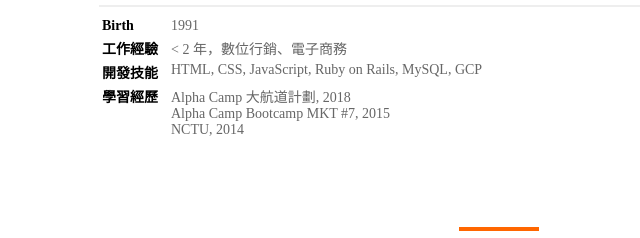
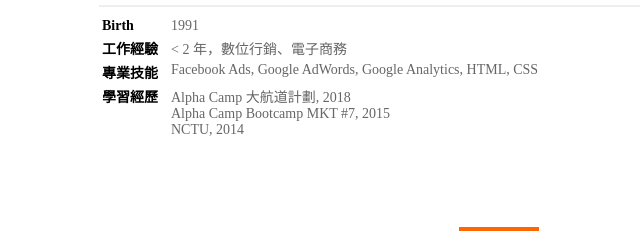
Before and after one commit to jasonch1u/MyWeb, a plain HTML site: page index.html in a window 1280 px wide. Shown: the part 271-509 px from the top of the page, 141-781 px from the left. Drawn offline with Linux system fonts and the light colour scheme.

Commit message:
skill update

```diff
--- a/index.html
+++ b/index.html
@@ -35,8 +35,8 @@
                 <td>< 2 年，數位行銷、電子商務</td>
               </tr>
               <tr>
-                <th>開發技能</th>
-                <td>HTML, CSS, JavaScript, Ruby on Rails, MySQL, GCP</td>
+                <th>專業技能</th>
+                <td>Facebook Ads, Google AdWords, Google Analytics, HTML, CSS</td>
               </tr>
               <tr>
                 <th>學習經歷</th>
```
